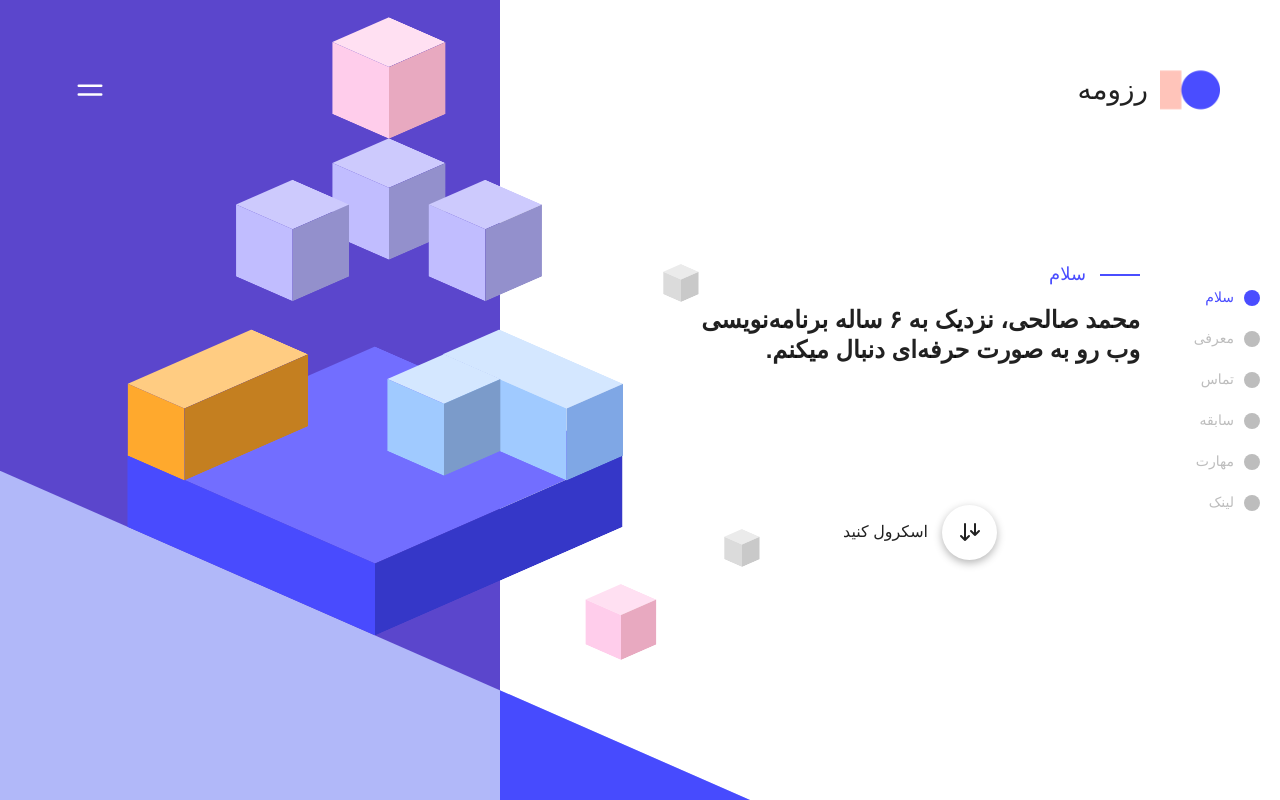
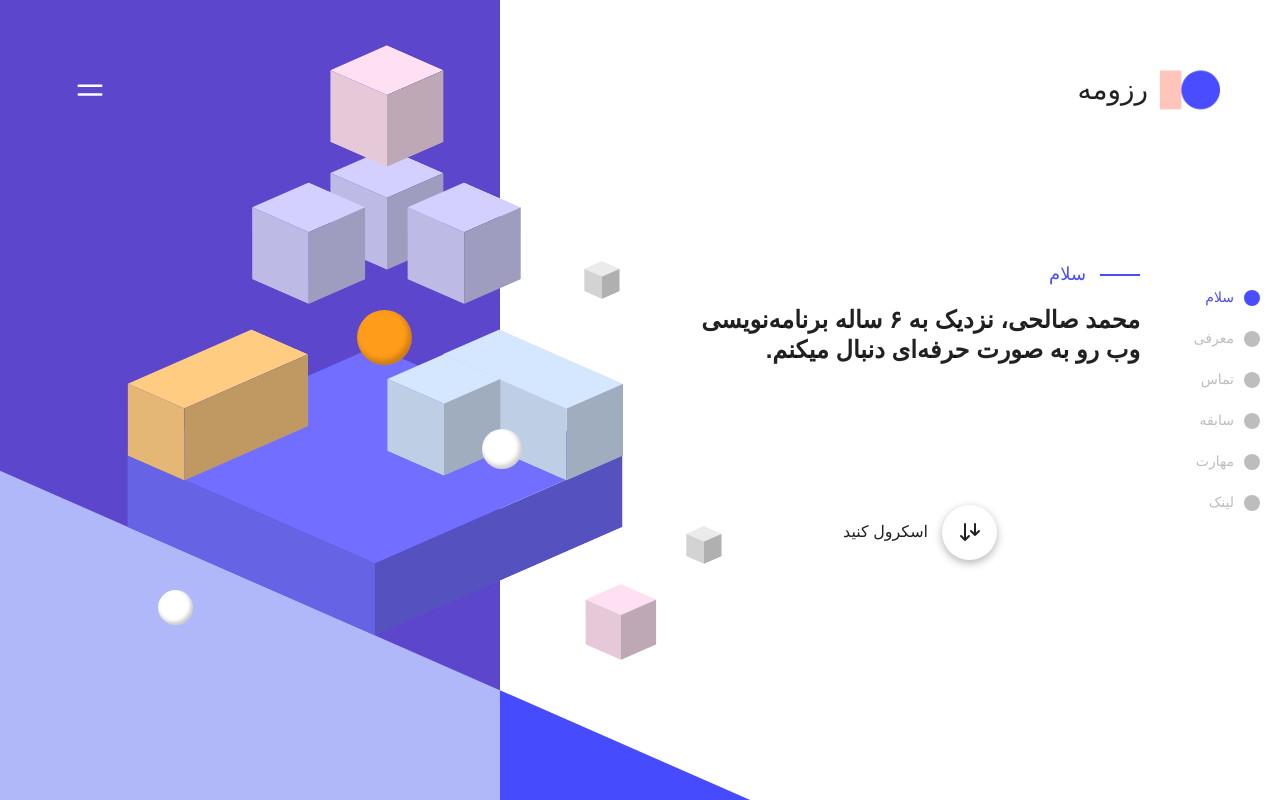
Before and after one commit to salehi777/portfolio, a Next.js app: page / in a window 1280 px wide. Built offline with nearby package versions, Linux system fonts and the light colour scheme; a small style sheet from the web is missing; what @mui/material-nextjs would draw is missing.

Commit message:
Feature: Added shpere

```diff
--- a/src/components/shapes/cuboid/index.tsx
+++ b/src/components/shapes/cuboid/index.tsx
@@ -4,17 +4,15 @@ interface CuboidProps {
   width: number;
   height: number;
   length: number;
-  front: string;
-  left: string;
-  top: string;
+  color: string;
 }
 
-export default function Cuboid({ front, left, top, ...props }: CuboidProps) {
+export default function Cuboid(props: CuboidProps) {
   return (
     <StyledCuboid {...props}>
-      <div data-front style={{ background: front }} />
-      <div data-left style={{ background: left }} />
-      <div data-top style={{ background: top }} />
+      <div data-front />
+      <div data-left />
+      <div data-top />
     </StyledCuboid>
   );
 }
--- a/src/components/shapes/cuboid/styles.tsx
+++ b/src/components/shapes/cuboid/styles.tsx
@@ -2,7 +2,7 @@ import { styled } from "@mui/material/styles";
 import { motion } from "motion/react";
 
 export const StyledCuboid = styled(
-  ({ width, height, length, ...props }: any) => (
+  ({ width, height, length, color, ...props }: any) => (
     <motion.div
       transformTemplate={(_, generated) =>
         `rotateX(-26deg) rotateY(45deg) ${generated}`
@@ -10,13 +10,14 @@ export const StyledCuboid = styled(
       {...props}
     />
   )
-)(({ theme, width, height, length }) => ({
+)(({ theme, width, height, length, color }) => ({
   position: "absolute",
   transformStyle: "preserve-3d",
   // transform: "rotateX(-26deg) rotateY(45deg)"
 
   ">div": {
     position: "absolute",
+    background: color,
   },
 
   "[data-front]": {
@@ -25,6 +26,7 @@ export const StyledCuboid = styled(
     transform: `translateY(${-height / 2}px) translateX(${
       width / 2
     }px) translateZ(${length / 2}px)`,
+    boxShadow: "inset 0 0 0 1000px rgb(0 0 0 / 25%)",
   },
   "[data-left]": {
     width: length,
@@ -32,6 +34,7 @@ export const StyledCuboid = styled(
     transform: `translateY(${-height / 2}px) translateX(${
       length / 2 - width / 2
     }px) rotateY(-90deg)`,
+    boxShadow: "inset 0 0 0 1000px rgb(0 0 0 / 10%)",
   },
   "[data-top]": {
     width,
--- /dev/null
+++ b/src/components/shapes/sphere/index.tsx
@@ -0,0 +1,10 @@
+import { StyledSphere } from "./styles";
+
+interface SphereProps {
+  radius: number;
+  color: string;
+}
+
+export default function Sphere(props: SphereProps) {
+  return <StyledSphere {...props}></StyledSphere>;
+}
--- /dev/null
+++ b/src/components/shapes/sphere/styles.tsx
@@ -0,0 +1,15 @@
+import { styled } from "@mui/material/styles";
+import { motion } from "motion/react";
+
+export const StyledSphere = styled(({ radius, color, ...props }: any) => (
+  <motion.div {...props} />
+))(({ theme, radius, color }) => ({
+  position: "absolute",
+  width: radius,
+  height: radius,
+  borderRadius: "50%",
+  background: color,
+  boxShadow: `inset -${radius / 20}px -${radius / 15}px ${radius / 10}px ${
+    radius / 50
+  }px rgba(0,0,0,.2)`,
+}));
--- a/src/pages/home/home-hello/index.tsx
+++ b/src/pages/home/home-hello/index.tsx
@@ -3,7 +3,8 @@ import { StyledContent, StyledShapes } from "./styles";
 import { Typography } from "@mui/material";
 import SvgColor from "@/components/svg-color";
 import Cuboid from "@/components/shapes/cuboid";
-import { cuboids } from "./shapes-info";
+import { cuboids, spheres } from "./shapes-info";
+import Sphere from "@/components/shapes/sphere";
 
 export default function HomeHello({ isInView }) {
   return (
@@ -17,6 +18,7 @@ export default function HomeHello({ isInView }) {
         </div>
 
         <div data-shapes-2>
+          <div data-cuboids>
             {cuboids.map(({ id, animateInfo, ...cuboid }) => (
               <Cuboid
                 key={id}
@@ -24,12 +26,28 @@ export default function HomeHello({ isInView }) {
                 {...cuboid}
                 {...(animateInfo
                   ? {
-                    transition: { duration: 2, type: "linear" },
+                      transition: { duration: 1 },
                       animate: isInView ? animateInfo : null,
                     }
                   : {})}
               />
             ))}
+          </div>
+          <div data-spheres>
+            {spheres.map(({ id, animateInfo, ...sphere }) => (
+              <Sphere
+                key={id}
+                data-id={id}
+                {...sphere}
+                {...(animateInfo
+                  ? {
+                      transition: { duration: 1 },
+                      animate: isInView ? animateInfo : null,
+                    }
+                  : {})}
+              />
+            ))}
+          </div>
         </div>
       </StyledShapes>
 
--- a/src/pages/home/home-hello/shapes-info.ts
+++ b/src/pages/home/home-hello/shapes-info.ts
@@ -4,110 +4,100 @@ export const cuboids = [
     width: 350,
     height: 80,
     length: 350,
-    front: "#3537c8",
-    left: "#494bfe",
-    top: "#726eff",
+    color: "#726eff",
   },
   {
     id: 2,
     width: 175,
     height: 80,
     length: 80,
-    front: "#c47f20",
-    left: "#ffa92d",
-    top: "#ffcc82",
+    color: "#ffcc82",
   },
   {
     id: 3,
     width: 80,
     height: 80,
     length: 175,
-    front: "#7fa7e5",
-    left: "#a0caff",
-    top: "#d4e7ff",
+    color: "#d4e7ff",
   },
   {
     id: 4,
     width: 80,
     height: 80,
     length: 80,
-    front: "#7b9bca",
-    left: "#a0caff",
-    top: "#d4e7ff",
+    color: "#d4e7ff",
   },
   {
     id: 5,
     width: 80,
     height: 80,
     length: 80,
-    front: "#9390cc",
-    left: "#c1bdff",
-    top: "#cdcafd",
+    color: "#d3d0ff",
   },
   {
     id: 6,
     width: 80,
     height: 80,
     length: 80,
-    front: "#9390cc",
-    left: "#c1bdff",
-    top: "#cdcafd",
-    animateInfo: { z: [0, 50] },
+    color: "#d3d0ff",
+    animateInfo: { z: [0, 30] },
   },
   {
     id: 7,
     width: 80,
     height: 80,
     length: 80,
-    front: "#9390cc",
-    left: "#c1bdff",
-    top: "#cdcafd",
-    animateInfo: { x: [0, -50] },
+    color: "#d3d0ff",
+    animateInfo: { x: [0, -30] },
   },
   {
     id: 8,
     width: 80,
     height: 80,
     length: 80,
-    front: "#e8a9c0",
-    left: "#ffcdeb",
-    top: "#ffe0f2",
-    animateInfo: { y: [0, -50] },
+    color: "#ffe0f2",
+    animateInfo: { y: [0, -90] },
   },
   {
     id: 9,
     width: 50,
     height: 50,
     length: 50,
-    front: "#e8a9c0",
-    left: "#ffcdeb",
-    top: "#ffe0f2",
+    color: "#ffe0f2",
+    animateInfo: { z: [100, 0] },
   },
   {
     id: 10,
     width: 25,
     height: 25,
     length: 25,
-    front: "#c9c9c9",
-    left: "#dbdbdb",
-    top: "#ebebeb",
+    color: "#ebebeb",
   },
   {
     id: 11,
     width: 25,
     height: 25,
     length: 25,
-    front: "#c9c9c9",
-    left: "#dbdbdb",
-    top: "#ebebeb",
+    color: "#ebebeb",
+  },
+];
+
+export const spheres = [
+  {
+    id: 1,
+    radius: 55,
+    color: "#ff9c19",
+    animateInfo: { y: [0, -115] },
   },
   {
-    id: 200,
-    width: 0,
-    height: 0,
-    length: 0,
-    front: "#",
-    left: "#",
-    top: "#",
+    id: 2,
+    radius: 40,
+    color: "#ffffff",
+  },
+  {
+    id: 3,
+    radius: 35,
+    color: "#ffffff",
+    animateInfo: { y: [50, 0] },
   },
 ];
--- a/src/pages/home/home-hello/styles.ts
+++ b/src/pages/home/home-hello/styles.ts
@@ -74,7 +74,9 @@ export const StyledShapes = styled("div")(({ theme }) => ({
     position: "absolute",
     left: 0,
     bottom: 0,
+  },
 
+  "[data-cuboids]": {
     '[data-id="1"]': {
       top: -309,
       left: 375,
@@ -92,32 +94,47 @@ export const StyledShapes = styled("div")(({ theme }) => ({
       left: 444,
     },
     '[data-id="5"]': {
-      top: -601,
-      left: 389,
+      top: -591,
+      left: 387,
     },
     '[data-id="6"]': {
-      top: -575,
-      left: 450,
+      top: -566,
+      left: 443,
     },
     '[data-id="7"]': {
-      top: -575,
-      left: 328,
+      top: -566,
+      left: 330,
     },
     '[data-id="8"]': {
-      top: -677,
-      left: 389,
+      top: -613,
+      left: 387,
     },
     '[data-id="9"]': {
       top: -178,
       left: 621,
     },
     '[data-id="10"]': {
-      top: -252,
-      left: 742,
+      top: -255,
+      left: 704,
     },
     '[data-id="11"]': {
-      top: -517,
-      left: 681,
+      top: -520,
+      left: 602,
+    },
+  },
+
+  "[data-spheres]": {
+    '[data-id="1"]': {
+      top: -375,
+      left: 357,
+    },
+    '[data-id="2"]': {
+      top: -371,
+      left: 482,
+    },
+    '[data-id="3"]': {
+      top: -210,
+      left: 158,
     },
   },
 
```
Lines whose indentation alone changed are shown as unchanged.
